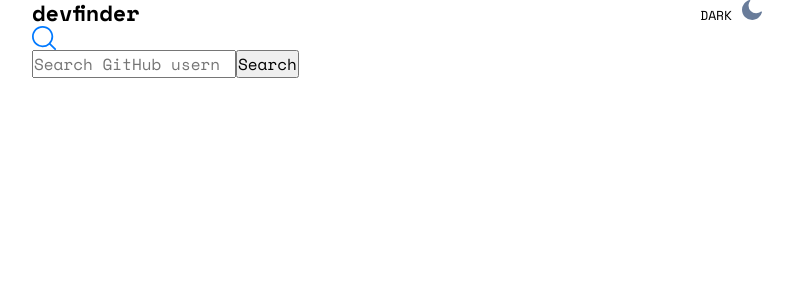
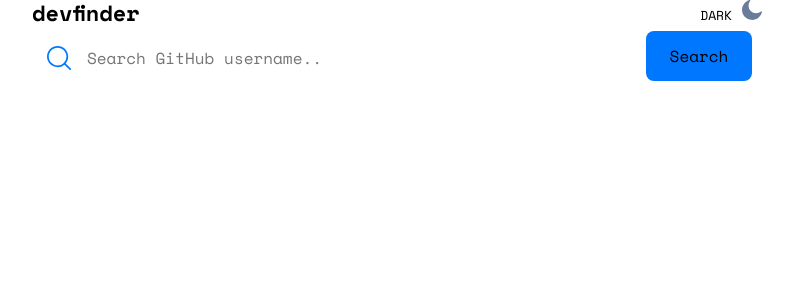
Before and after one commit to mayor-creator/github_user_search_app_component, a React (Vite) app: page / in a window 1280 px wide. Shown: the top 300 px of the page, without its empty margins (243-1036 px from the left). Built offline with nearby package versions, Linux system fonts and the light colour scheme.

Commit message:
add style to search component

```diff
--- a/scss/components/_search.scss
+++ b/scss/components/_search.scss
@@ -0,0 +1,38 @@
+.main {
+  &_search {
+    display: flex;
+    flex-direction: row;
+    border-radius: 0.625rem;
+    box-shadow: inset 5em 1em 5em 1em hsl(0, 0%, 100%);
+    padding: 0.313rem 0.625rem 0.313rem 0rem;
+    cursor: pointer;
+  }
+
+  &_image {
+    margin: 0.938rem;
+  }
+
+  &_input {
+    background-color: hsl(0, 0%, 100%);
+    border: none;
+    cursor: pointer;
+    color: hsl(0, 0%, 0%);
+    flex-grow: 1;
+    margin-right: 0.625rem;
+  }
+
+  &_input:focus {
+    outline: none;
+  }
+
+  &_button {
+    background-color: var(--color-blue);
+    border: none;
+    border-radius: 0.5rem;
+    color: var(--color-white);
+    cursor: pointer;
+    height: 3.125rem;
+    width: 6.625rem;
+  }
+
+}
```
